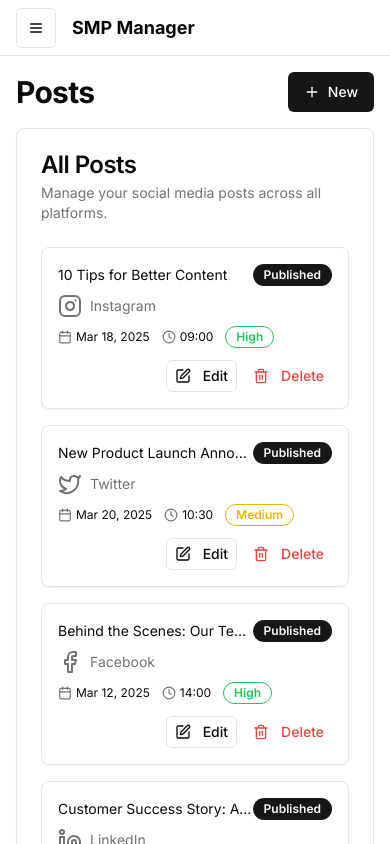
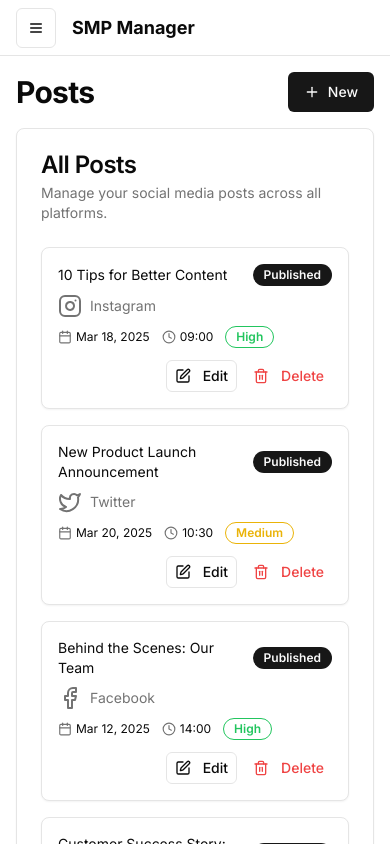
Before and after one commit to sargsarmen/smp-manager, a Next.js app: page / in a window 390 px wide. Shown: the top 844 px of the page. Built offline with nearby package versions, Linux system fonts and the light colour scheme.

Commit message:
make post title 2 lines

```diff
--- a/app/posts/page.tsx
+++ b/app/posts/page.tsx
@@ -207,7 +207,7 @@ export default function PostsPage() {
                         <Card key={post.id} className="overflow-hidden">
                           <div className="p-4">
                             <div className="flex items-center justify-between">
-                              <h3 className="text-sm sm:text-base truncate">{post.title}</h3>
+                              <h3 className="text-sm sm:text-base line-clamp-2">{post.title}</h3>
                               <Badge variant={getStatusBadgeVariant(post.status)}>{post.status}</Badge>
                             </div>
 
```
